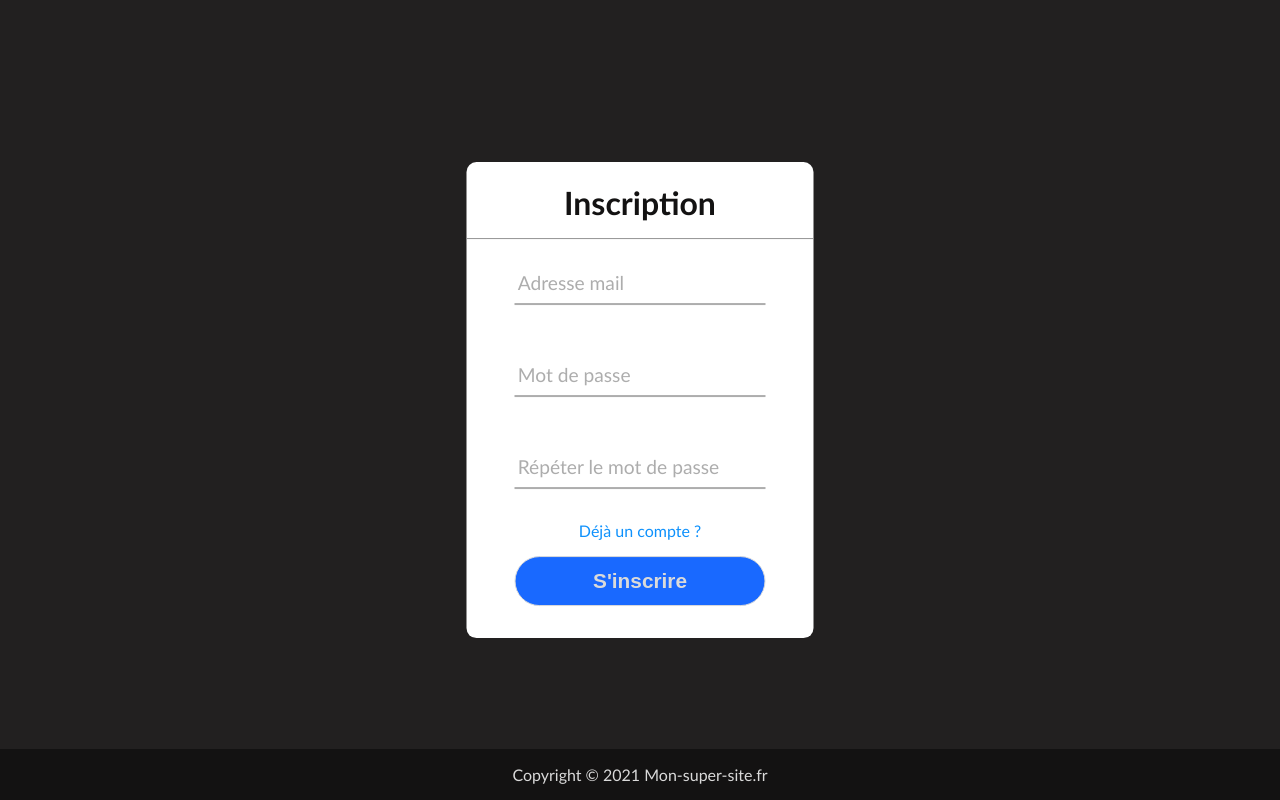
After one commit to Ludovic-Lahougue/exercice-agence-colibri, a PHP site: template src/view/templates/auth/inscription.php in a window 1280 px wide. The commit adds this page. Run offline with PHP 8.4, Linux system fonts and the light colour scheme; the template is opened without the code that fills it, so the values that code supplies are empty.

Commit message:
pages de connexion et d'inscription (front)

```diff
--- /dev/null
+++ b/src/view/skin/auth.css
@@ -0,0 +1,114 @@
+:root {
+    --text-form: #131212;
+    --bg-form: #ffffff;
+    --field: #adadad;
+    --focus: #33beff;
+    --button: #1969ff;
+    --error: #c20f0f;
+    --link: #0e91fc;
+}
+
+.centre {
+    position: absolute;
+    top: 50%;
+    left: 50%;
+    transform: translate(-50%, -50%);
+    background: var(--bg-form);
+    color: var(--text-form);
+    border-radius: 10px;
+}
+
+.centre h1 {
+    text-align: center;
+    padding-bottom: 1rem;
+    border-bottom: 1px solid #949494;
+}
+
+.centre form {
+    padding: 0 3rem;
+    box-sizing: border-box;
+}
+
+.field {
+    position: relative;
+    margin-bottom: 3rem;
+    border-bottom: 2px solid var(--field);
+}
+
+.field input {
+    width: 100%;
+    height: 40px;
+    font-size: 1.2rem;
+    border: none;
+    background: none;
+    outline: none;
+}
+
+.field label {
+    position: absolute;
+    top: 50%;
+    left: 0.2rem;
+    color: var(--field);
+    transform: translateY(-50%);
+    font-size: 1.2rem;
+    pointer-events: none;
+    transition: .5s;
+}
+
+.field span::before {
+    content: '';
+    position: absolute;
+    top: 40px;
+    left: 0;
+    width: 0%;
+    height: 2px;
+    background: var(--focus);
+    transition: .5s;
+}
+
+.field input:focus~label,
+.field input:valid~label {
+    top: -5px;
+    color: var(--focus);
+}
+
+.field input:focus~span::before,
+.field input:valid~span::before {
+    width: 100%;
+}
+
+.submit {
+    width: 100%;
+    height: 50px;
+    border: 1px solid;
+    background: var(--button);
+    border-radius: 25px;
+    font-size: 1.3rem;
+    color: #dadada;
+    font-weight: 700;
+    cursor: pointer;
+    outline: none;
+    margin-bottom: 2rem;
+}
+
+.submit:hover {
+    border-color: var(--button);
+    transition: .5s;
+}
+
+.error {
+    color: var(--error);
+    padding-bottom: 2rem;
+    text-align: center;
+}
+
+.link {
+    text-align: center;
+    margin-top: -1rem;
+    margin-bottom: 1rem;
+}
+
+.link a {
+    text-decoration: none;
+    color: var(--link);
+}
--- /dev/null
+++ b/src/view/templates/auth/inscription.php
@@ -0,0 +1,58 @@
+<!DOCTYPE html>
+<html lang="fr">
+
+<head>
+    <title><?php echo $title ?></title>
+    <meta charset="UTF-8" />
+    <meta name="viewport" content="user-scalable=no, width=device-width, initial-scale=1.0" />
+
+    <link rel="stylesheet" href="src/view/skin/global.css" />
+    <link rel="stylesheet" href="src/view/skin/auth.css" />
+</head>
+
+<body>
+    <nav>
+        <ul class="menu">
+            <?php if (isset($menu)) echo $menu; ?>
+        </ul>
+    </nav>
+    <main>
+        <div class="centre">
+            <h1>Inscription</h1>
+            <?php
+            if (isset($content["error"])) {
+                if ($content["error"] == "mail")
+                    echo '<div class=error>Cette adresse mail est déjà utilisée.</div>';
+                else if ($content["error"] == "mdp")
+                    echo '<div class=error>Les mots de passe ne correspondent pas.</div>';
+            }
+            ?>
+            <form class="form" method="POST" action="?o=connexion&amp;a=connexion">
+                <div class="field">
+                    <input id="mail" type="text" name="mail" <?php if (isset($content["mail"])) echo ('value="' . $content["mail"] . '"') ?> maxlength="32" required><br>
+                    <span></span>
+                    <label for="mail">Adresse mail</label>
+                </div>
+                <div class="field">
+                    <input id="password" name="password" type="password" required><br>
+                    <span></span>
+                    <label for="password">Mot de passe</label>
+                </div>
+                <div class="field">
+                    <input id="password2" name="password2" type="password" required><br>
+                    <span></span>
+                    <label for="password">Répéter le mot de passe</label>
+                </div>
+                <div class="link">
+                    <a href="?o=auth&a=connexion">Déjà un compte ?</a>
+                </div>
+                <button type="submit" name="submit" class="submit">S'inscrire</button>
+            </form>
+        </div>
+    </main>
+    <footer>
+        <span>Copyright © 2021 Mon-super-site.fr</span>
+    </footer>
+</body>
+
+</html>
```
Also changed, not shown: src/controller/AutenticationManager.php (added, +64 -0 lines), src/controller/AuthController.php (added, +120 -0 lines), src/controller/FrontController.php (+6 -2 lines), src/controller/HomeController.php (+5 -5 lines), src/view/View.php (+28 -2 lines), src/view/templates/auth/connexion.php (added, +50 -0 lines), src/view/templates/home.php (+4 -11 lines).
